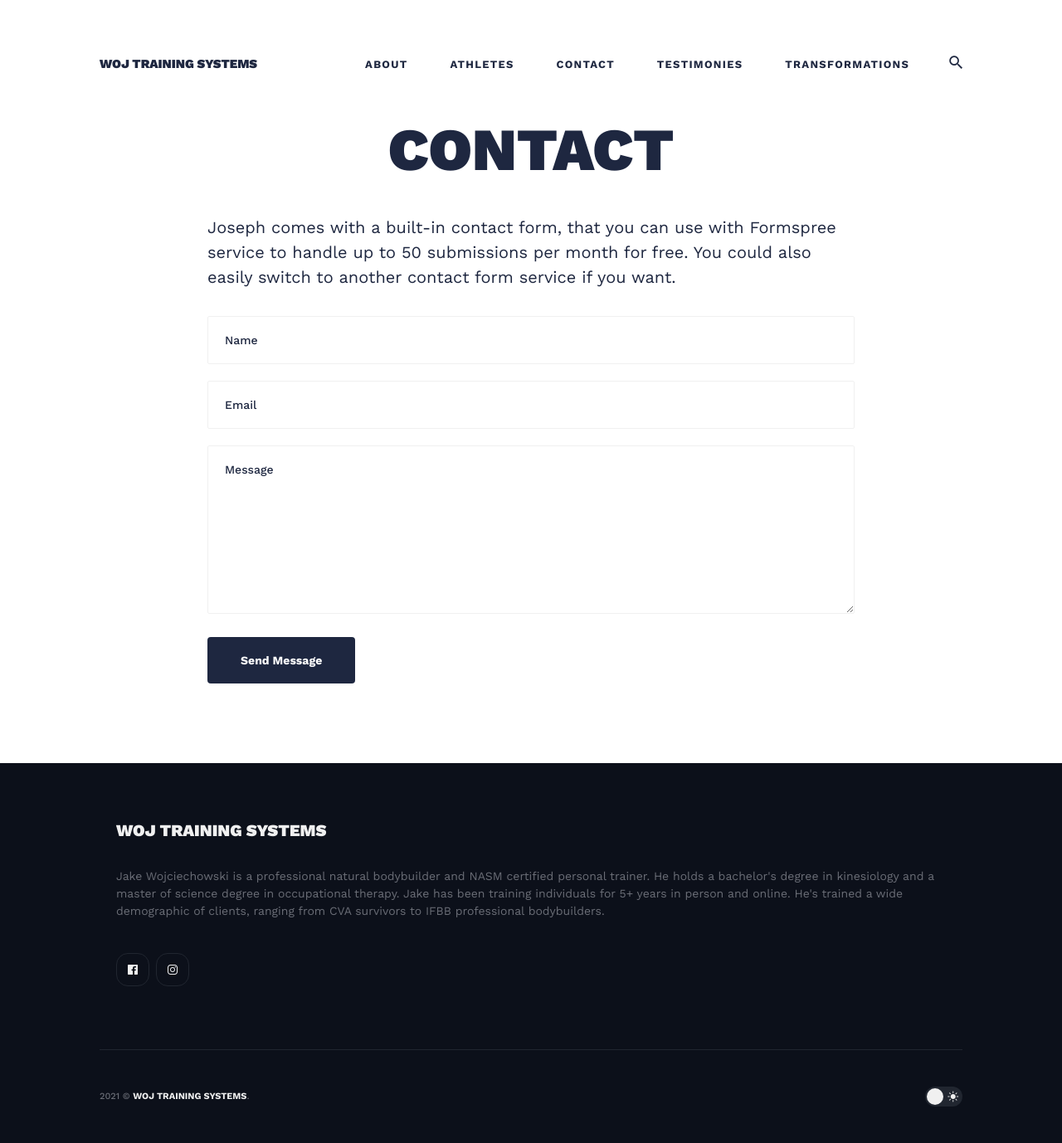
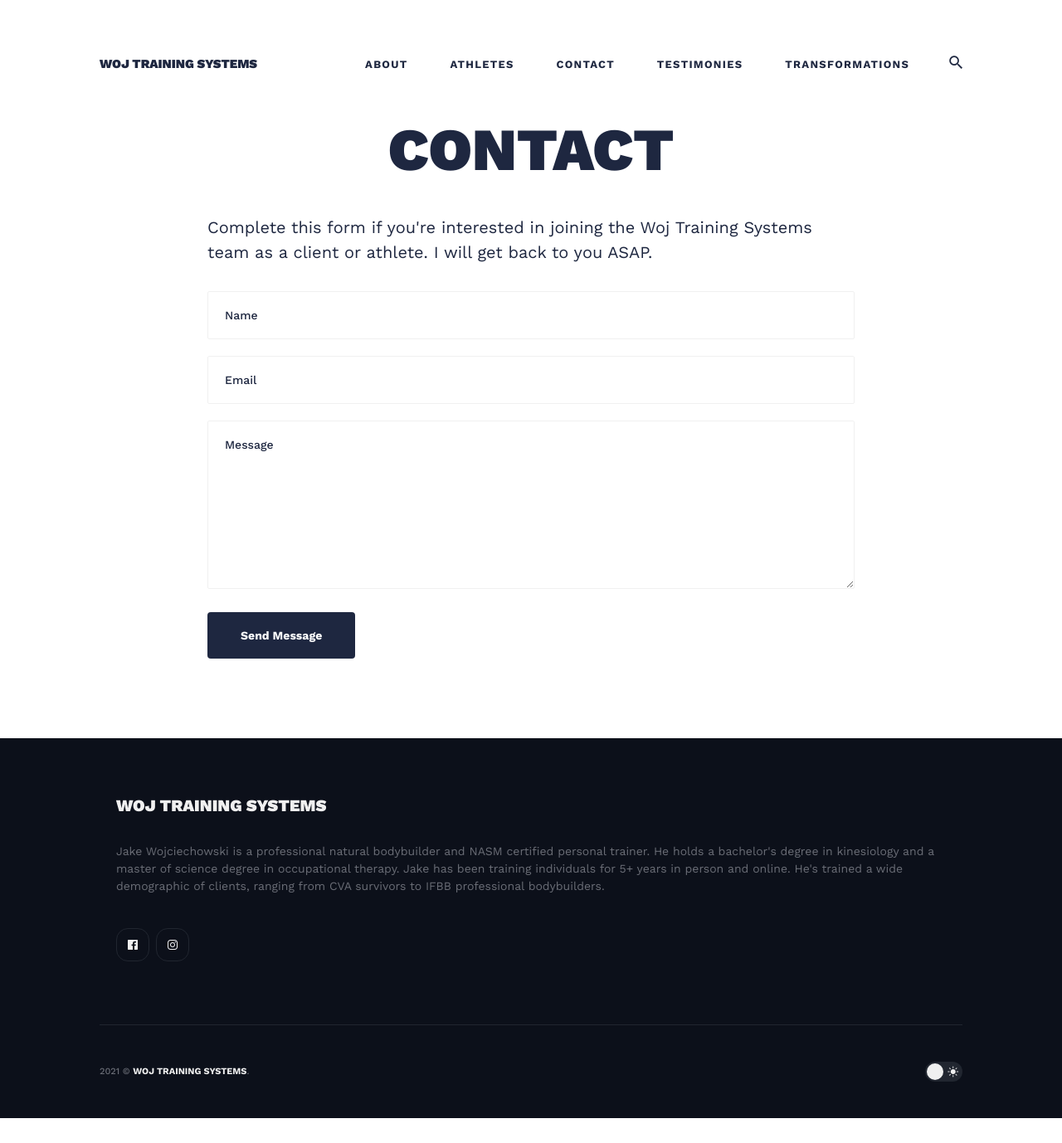
Before and after one commit to wojtrainingsystems/wojtrainingsystems.github.io, a Jekyll site: the page built from _pages/contact.html, in a window 1280 px wide. Shown: the whole page at 83% size. Built offline with Jekyll 4.4.1, drawn with Linux system fonts in a browser that asks for light colours; nearby versions of some CDN libraries; after the commit the page ends 1348 px from its top, so only the background shows below that.

Commit message:
Update _config.yml

```diff
--- a/_config.yml
+++ b/_config.yml
@@ -44,11 +44,8 @@ hero:
 #-------------------------------
 # Contact Settings
 contact:
-  email: your@email.com # Add your email for contact form
-  description: Joseph comes with a built-in contact form, that you can use with Formspree service to handle up to 50 submissions per month for free. You could also easily switch to another contact form service if you want. # Add a description of your form
-
-# NOTE
-# Joseph comes with a built-in contact form, that you can use with Formspree service to handle up to 50 submissions per month for free. You could also easily switch to another contact form service if you want.
+  email: jakewojciechowski7@gmail.com # Add your email for contact form
+  description: Complete this form if you're interested in joining the Woj Training Systems team as a client or athlete. I will get back to you ASAP.
 
 
 #-------------------------------
```
